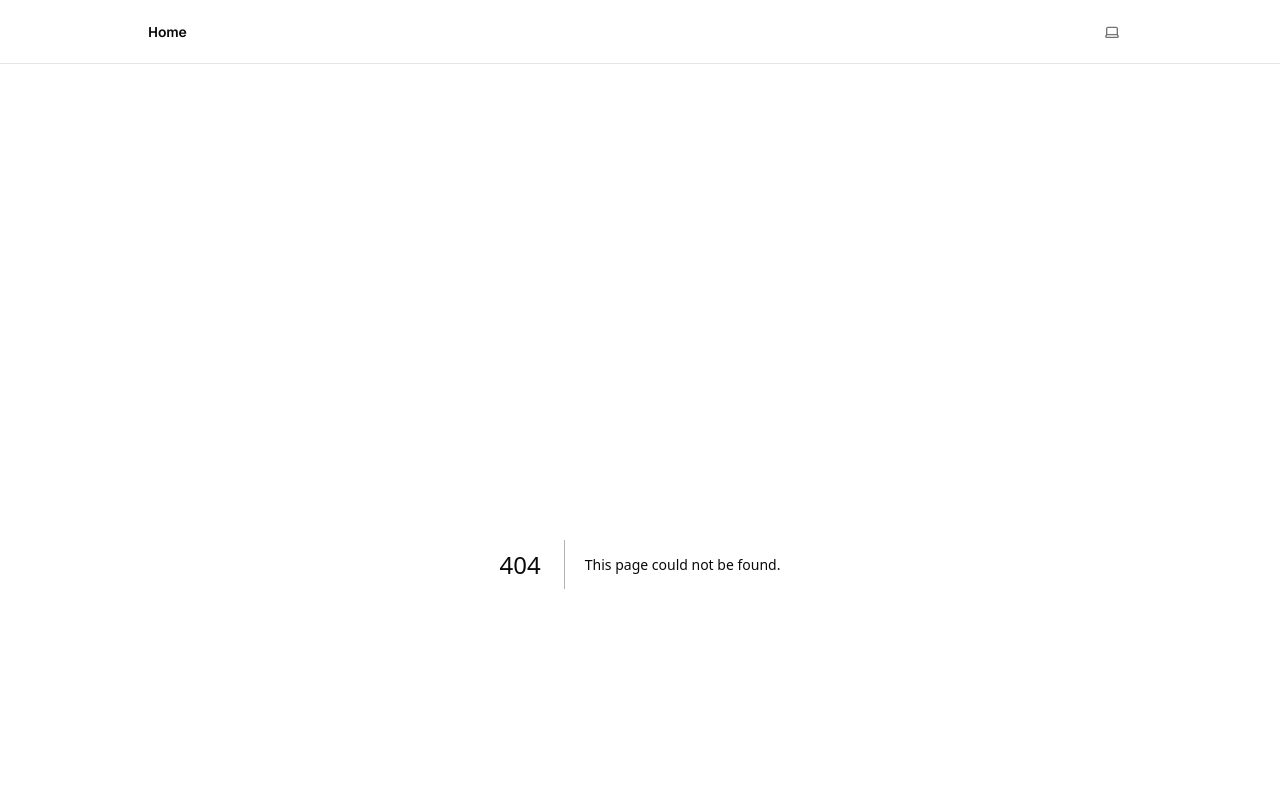
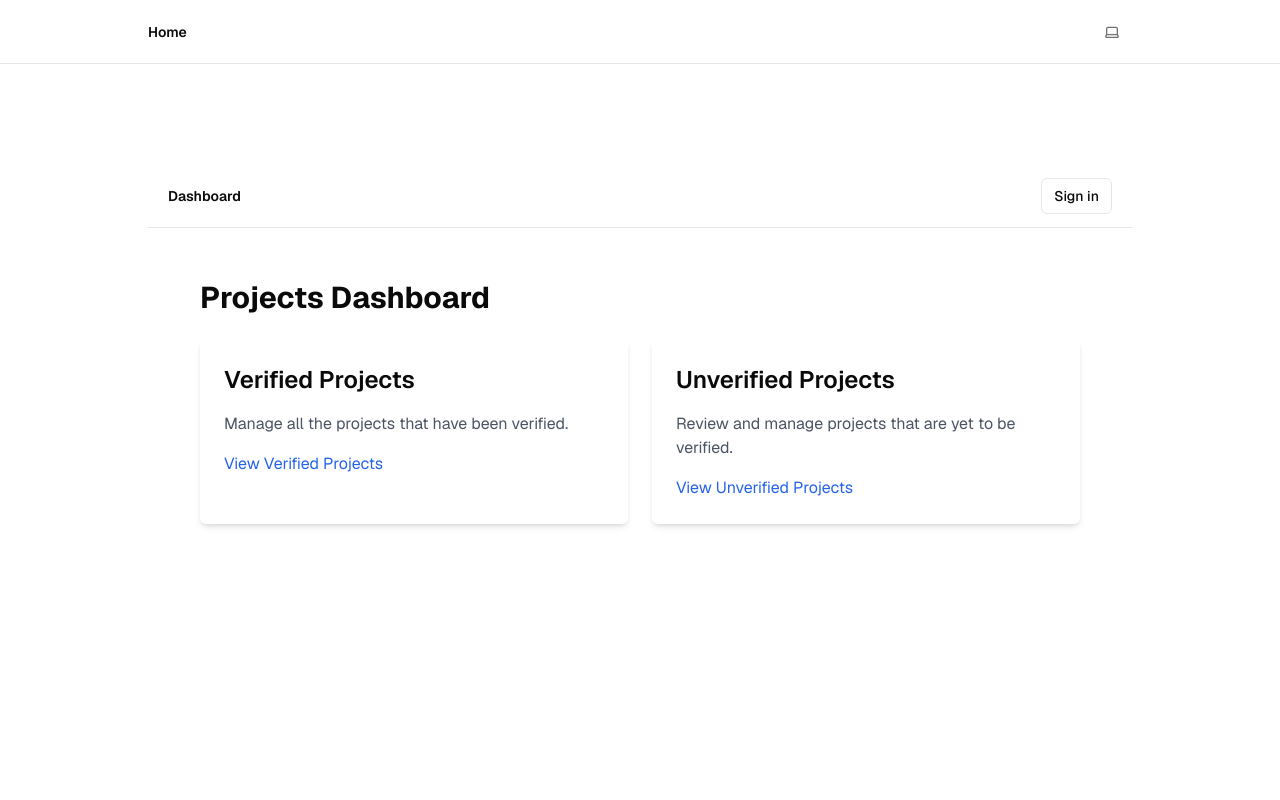
Before and after one commit to jbdura/PLP-hackerthon, a Next.js app: page /dashboard/projects in a window 1280 px wide. Before the commit this address had no page. Shown: the top 800 px of the page. Built offline with nearby package versions, Linux system fonts and the light colour scheme; no server answers.

Commit message:
dashboard home page complete

```diff
--- /dev/null
+++ b/app/dashboard/projects/page.tsx
@@ -0,0 +1,28 @@
+import Link from 'next/link';
+
+export default function ProjectsDashboard() {
+    return (
+        <main className="p-8">
+            <h1 className="text-3xl font-bold mb-6">Projects Dashboard</h1>
+            <div className="grid grid-cols-1 md:grid-cols-2 gap-6">
+                {/* Verified Projects Card */}
+                <div className="bg-white shadow-md p-6 rounded-md hover:bg-gray-100 transition">
+                    <h2 className="text-2xl font-semibold mb-4">Verified Projects</h2>
+                    <p className="text-gray-600 mb-4">Manage all the projects that have been verified.</p>
+                    <Link href="/dashboard/projects/verified" className="text-blue-600 hover:underline" passHref>
+                        View Verified Projects
+                    </Link>
+                </div>
+
+                {/* Unverified Projects Card */}
+                <div className="bg-white shadow-md p-6 rounded-md hover:bg-gray-100 transition">
+                    <h2 className="text-2xl font-semibold mb-4">Unverified Projects</h2>
+                    <p className="text-gray-600 mb-4">Review and manage projects that are yet to be verified.</p>
+                    <Link href="/dashboard/projects/unverified" className="text-blue-600 hover:underline" passHref >
+                        View Unverified Projects
+                    </Link>
+                </div>
+            </div>
+        </main>
+    );
+}
```
